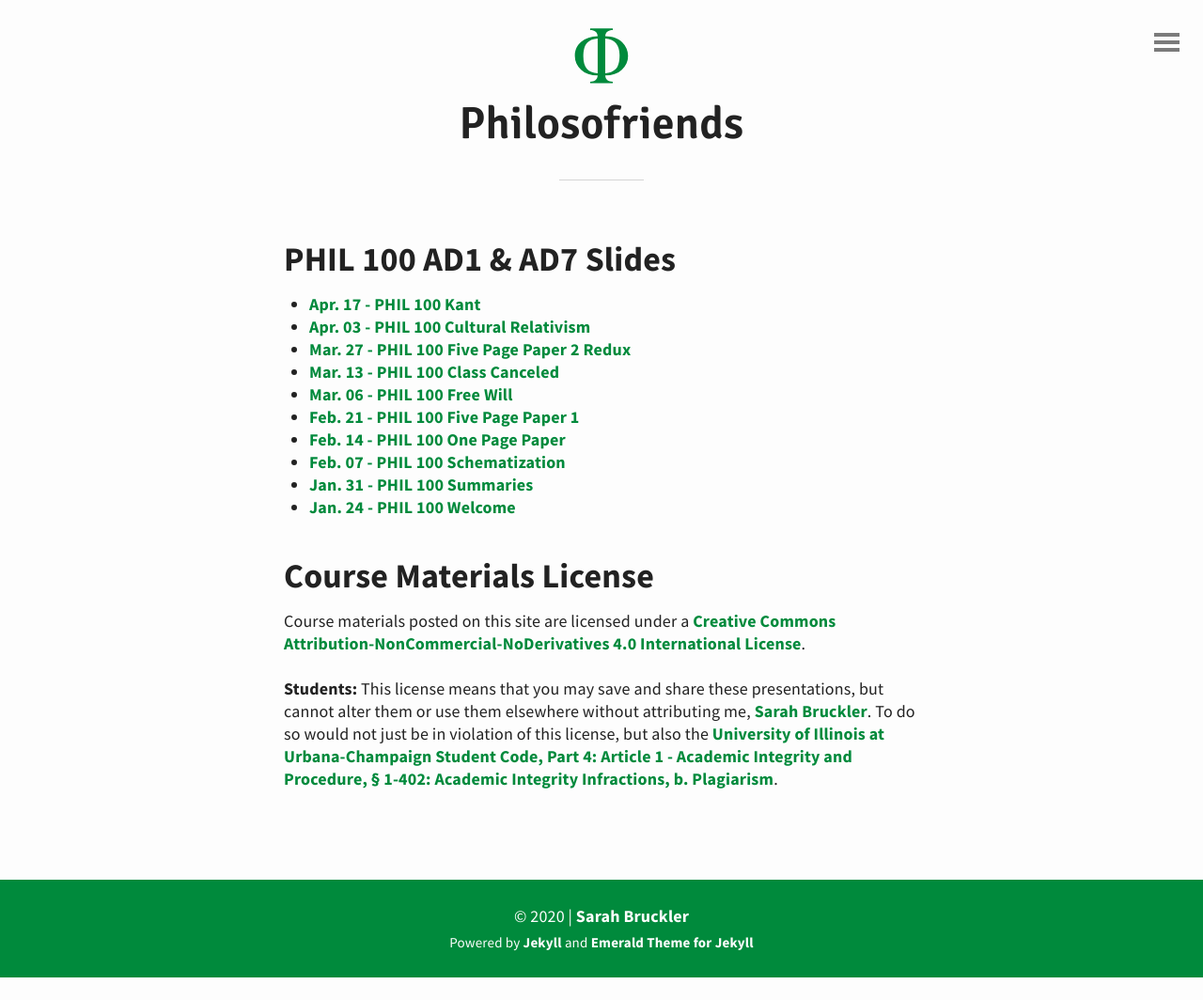
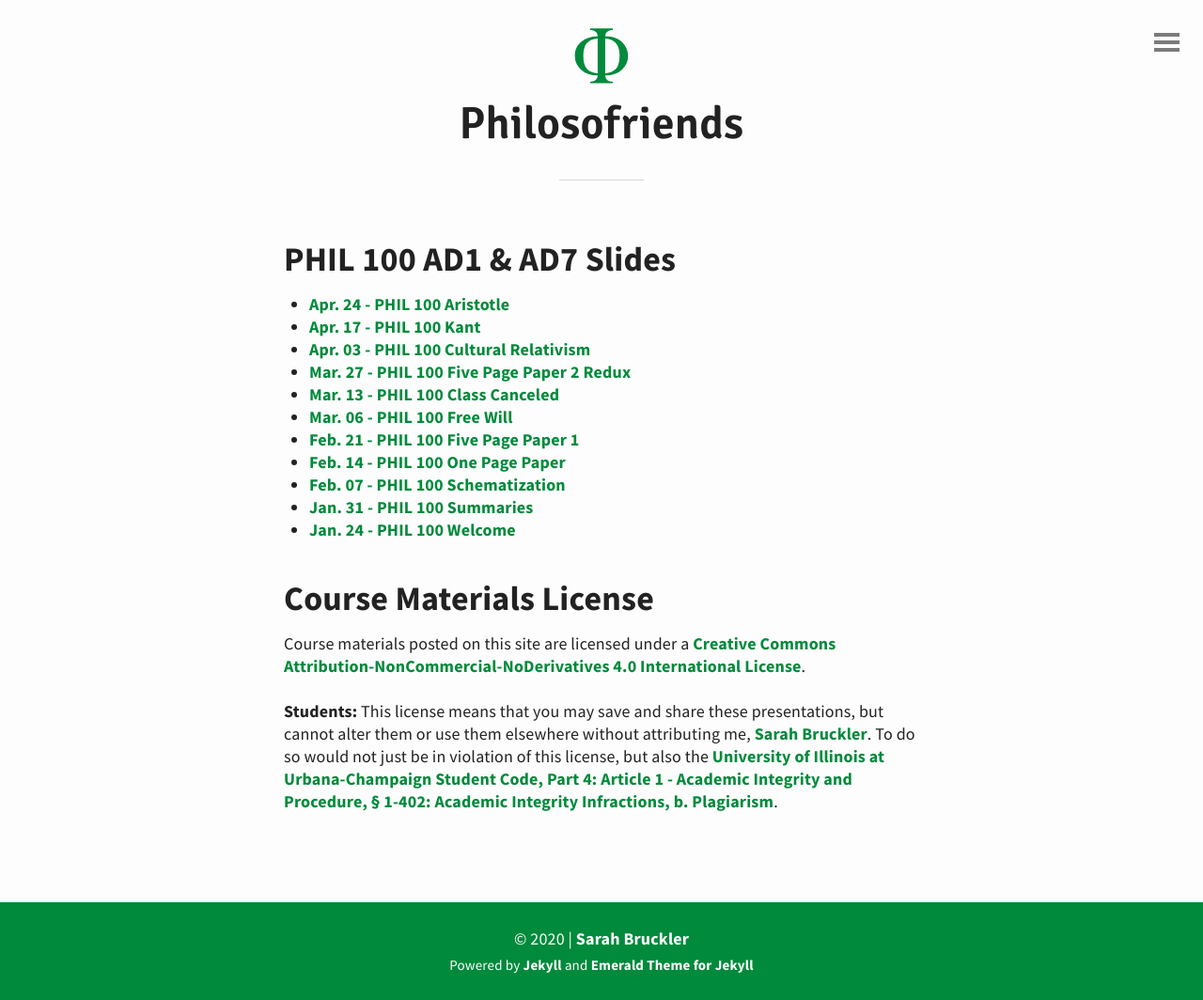
Before and after one commit to SKBruck/philfrens, a Jekyll site: the page built from course-materials.md, in a window 1280 px wide. Shown: the whole page at 94% size. Built offline with Jekyll 4.4.1, drawn with Linux system fonts in a browser that asks for light colours; before the commit the page ends 1040 px from its top, so only the background shows below that.

Commit message:
adding slides for this week

```diff
--- a/_data/slides.yml
+++ b/_data/slides.yml
@@ -1,3 +1,6 @@
+- title: Apr. 24 - PHIL 100 Aristotle
+  url: /slides/2020-04-24-week-13.html
+
 - title: Apr. 17 - PHIL 100 Kant
   url: /slides/2020-04-17-week-12.html
 
```
